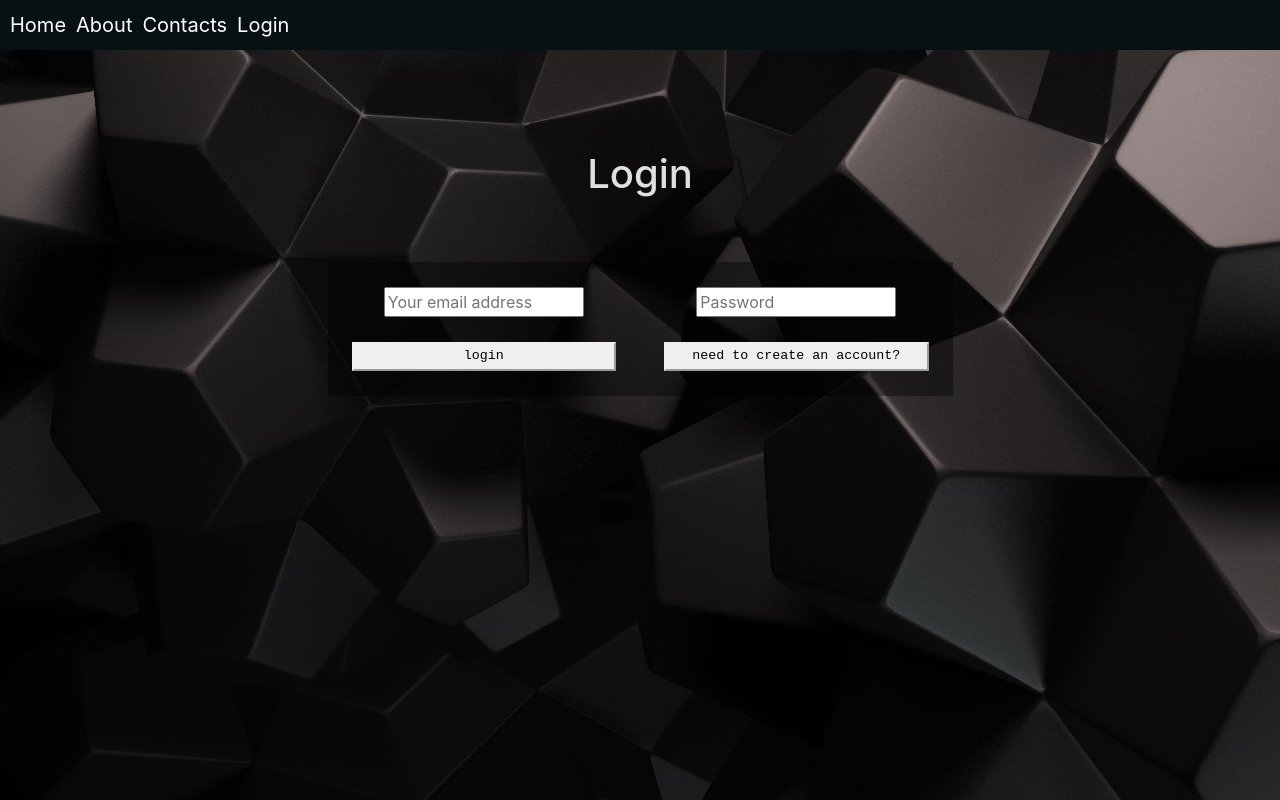
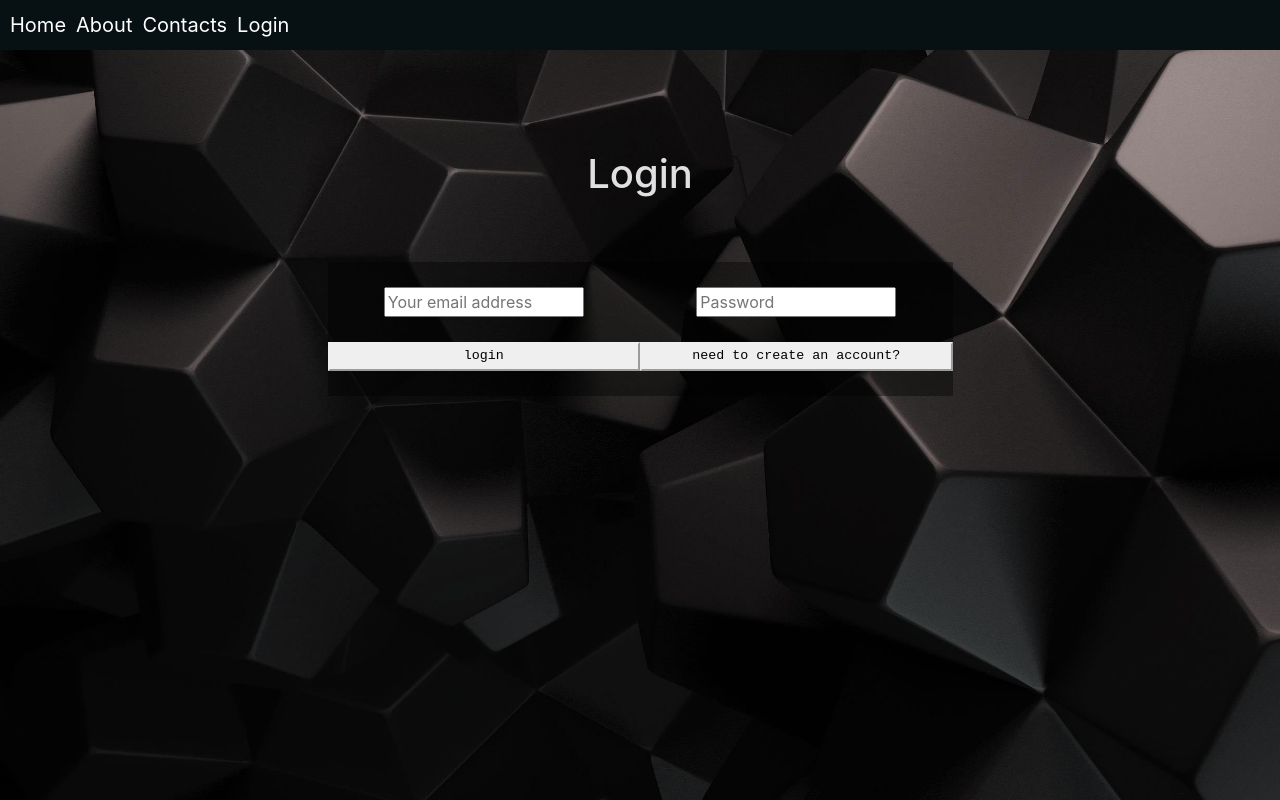
Before and after one commit to filonov-e/React-Multipage-Transition-Template, a React (Create React App) app: page /login in a window 1280 px wide. Built offline with nearby package versions, Linux system fonts and the light colour scheme.

Commit message:
fixed ui

```diff
--- a/src/Login.js
+++ b/src/Login.js
@@ -50,12 +50,12 @@ class Login extends Component {
 						</div>
 					</div>
 					<div className="row">
-						<div className="button col-md mx-4 align-middle" onClick={() => this._confirm()}>
+						<div className="button col-md" onClick={() => this._confirm()}>
 							{login ? 'login' : 'create account'}
 						</div>
 
 						<div
-				         	className="button col-md mx-4"
+				         	className="button col-md"
 				          	onClick={() => this.setState({ login: !login })}
 				     	>
 				        	{login
```
Also changed, not shown: 1 other file (tests, documents, lock files or other folders).
